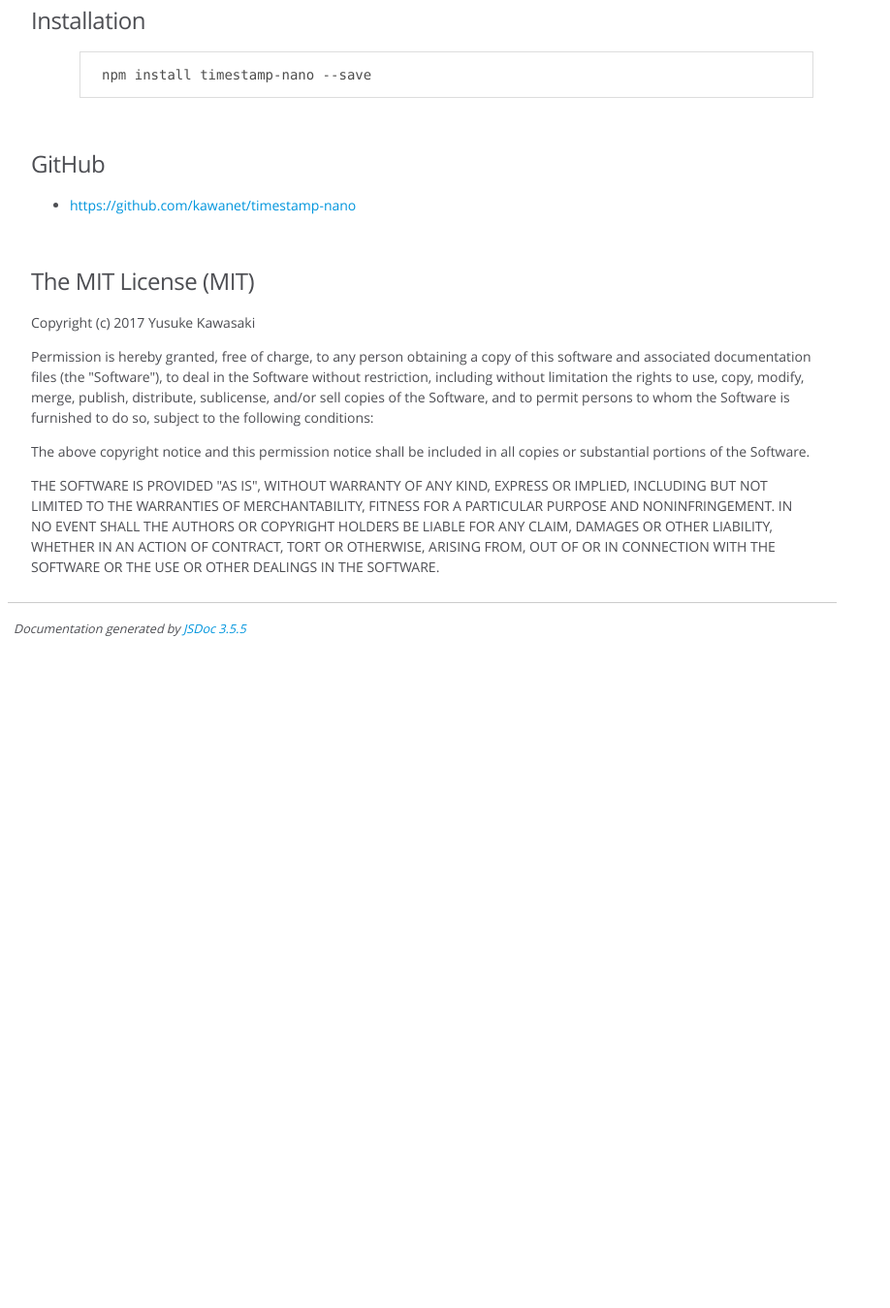
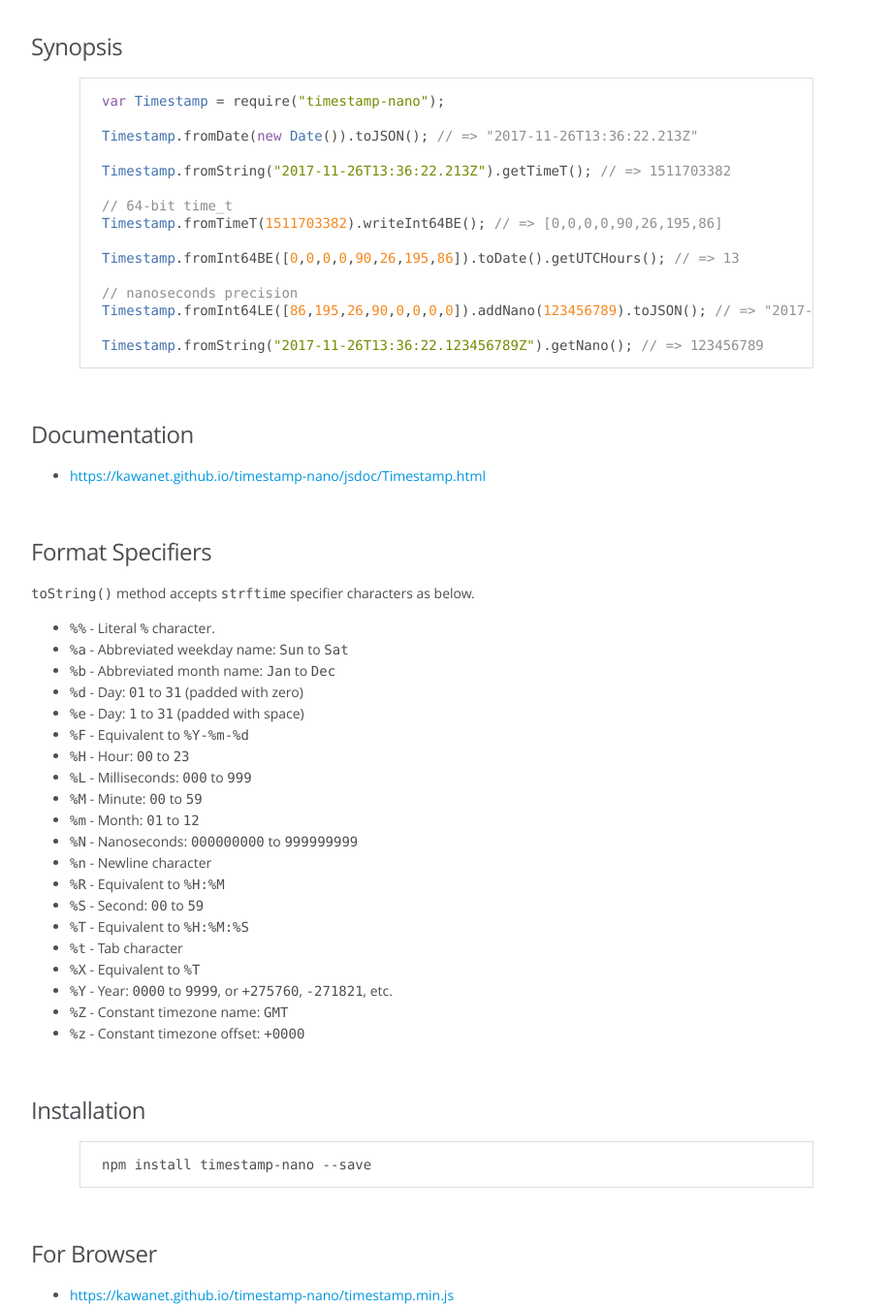
Before and after one commit to kawanet/timestamp-nano, a website: page docs/jsdoc/index.html in a window 1280 px wide. Shown: the part 898-2247 px from the top of the page at 97% size, without its empty margins (0-918 px from the left). Before the commit the page ends 1571 px from the top, so only its background shows below. Drawn offline with Linux system fonts and the light colour scheme.

Commit message:
jsdoc updated

```diff
--- a/docs/jsdoc/index.html
+++ b/docs/jsdoc/index.html
@@ -43,13 +43,14 @@
 
 
     <section>
-        <article><h1>Timestamp for 64-bit time_t, nanosecond precision and strftime</h1><p>JavaScript's native <code>Date</code> object has limits at the range for 275 thousand years
+        <article><h1>Timestamp for 64-bit time_t, nanosecond precision and strftime</h1><p><a href="https://travis-ci.org/kawanet/timestamp-nano"><img src="https://travis-ci.org/kawanet/timestamp-nano.svg?branch=master" alt="Build Status"></a></p>
+<p>JavaScript's native <code>Date</code> object has limits at the range for 275 thousand years
 and the precision of milliseconds.</p>
 <h3>Features</h3><ul>
 <li>Long range: 64-bit signed long long <code>time_t</code> for 292 billion years.</li>
 <li>High precision: nanosecond.</li>
-<li>Formatter: <code>strftime</code> compatible.</li>
-<li>Small: Just 3KB minified.</li>
+<li>Formatter: <code>%Y-%m-%dT%H:%M:%S.%NZ</code>, <code>%a, %b %d %X %Y %z (%Z)</code></li>
+<li>Small: Just 3KB minified</li>
 <li>No dependencies: no other module required. Portable pure JavaScript.</li>
 </ul>
 <h3>Synopsis</h3><pre class="prettyprint source lang-js"><code>var Timestamp = require(&quot;timestamp-nano&quot;);
@@ -58,10 +59,52 @@
 
 Timestamp.fromString(&quot;2017-11-26T13:36:22.213Z&quot;).getTimeT(); // => 1511703382
 
+// 64-bit time_t
 Timestamp.fromTimeT(1511703382).writeInt64BE(); // => [0,0,0,0,90,26,195,86]
 
-Timestamp.fromInt64BE([0,0,0,0,90,26,195,86]).toDate().getUTCHours(); // => 13</code></pre><h3>Installation</h3><pre class="prettyprint source lang-sh"><code>npm install timestamp-nano --save</code></pre><h3>GitHub</h3><ul>
-<li><a href="https://github.com/kawanet/timestamp-nano">https://github.com/kawanet/timestamp-nano</a></li>
+Timestamp.fromInt64BE([0,0,0,0,90,26,195,86]).toDate().getUTCHours(); // => 13
+
+// nanoseconds precision
+Timestamp.fromInt64LE([86,195,26,90,0,0,0,0]).addNano(123456789).toJSON(); // => &quot;2017-11-26T13:36:22.123456789Z&quot;
+
+Timestamp.fromString(&quot;2017-11-26T13:36:22.123456789Z&quot;).getNano(); // => 123456789</code></pre><h3>Documentation</h3><ul>
+<li><a href="https://kawanet.github.io/timestamp-nano/jsdoc/Timestamp.html">https://kawanet.github.io/timestamp-nano/jsdoc/Timestamp.html</a></li>
+</ul>
+<h3>Format Specifiers</h3><p><code>toString()</code> method accepts <code>strftime</code> specifier characters as below.</p>
+<ul>
+<li><code>%%</code> - Literal <code>%</code> character.</li>
+<li><code>%a</code> - Abbreviated weekday name: <code>Sun</code> to <code>Sat</code></li>
+<li><code>%b</code> - Abbreviated month name: <code>Jan</code> to <code>Dec</code></li>
+<li><code>%d</code> - Day: <code>01</code> to <code>31</code> (padded with zero)</li>
+<li><code>%e</code> - Day: <code>1</code> to <code>31</code> (padded with space)</li>
+<li><code>%F</code> - Equivalent to <code>%Y-%m-%d</code></li>
+<li><code>%H</code> - Hour: <code>00</code> to <code>23</code></li>
+<li><code>%L</code> - Milliseconds: <code>000</code> to <code>999</code></li>
+<li><code>%M</code> - Minute: <code>00</code> to <code>59</code></li>
+<li><code>%m</code> - Month: <code>01</code> to <code>12</code></li>
+<li><code>%N</code> - Nanoseconds: <code>000000000</code> to <code>999999999</code></li>
+<li><code>%n</code> - Newline character</li>
+<li><code>%R</code> - Equivalent to <code>%H:%M</code></li>
+<li><code>%S</code> - Second: <code>00</code> to <code>59</code></li>
+<li><code>%T</code> - Equivalent to <code>%H:%M:%S</code></li>
+<li><code>%t</code> - Tab character</li>
+<li><code>%X</code> - Equivalent to <code>%T</code></li>
+<li><code>%Y</code> - Year: <code>0000</code> to <code>9999</code>, or <code>+275760</code>, <code>-271821</code>, etc.</li>
+<li><code>%Z</code> - Constant timezone name: <code>GMT</code></li>
+<li><code>%z</code> - Constant timezone offset: <code>+0000</code></li>
+</ul>
+<h3>Installation</h3><pre class="prettyprint source lang-sh"><code>npm install timestamp-nano --save</code></pre><h3>For Browser</h3><ul>
+<li><a href="https://kawanet.github.io/timestamp-nano/timestamp.min.js">https://kawanet.github.io/timestamp-nano/timestamp.min.js</a></li>
+</ul>
+<h3>GitHub</h3><ul>
+<li><a href="https://github.com/kawanet/timestamp-nano/">https://github.com/kawanet/timestamp-nano/</a></li>
+</ul>
+<h3>Tests</h3><ul>
+<li><a href="https://travis-ci.org/kawanet/timestamp-nano">https://travis-ci.org/kawanet/timestamp-nano</a></li>
+</ul>
+<h3>See Also</h3><ul>
+<li><a href="https://www.npmjs.com/package/int64-buffer">https://www.npmjs.com/package/int64-buffer</a> - for 64bit <code>time_t</code> long long value</li>
+<li><a href="https://www.npmjs.com/package/strftime">https://www.npmjs.com/package/strftime</a> - for formatting with timezone or locale</li>
 </ul>
 <h3>The MIT License (MIT)</h3><p>Copyright (c) 2017 Yusuke Kawasaki</p>
 <p>Permission is hereby granted, free of charge, to any person obtaining a copy
```
Also changed, not shown: docs/jsdoc/Timestamp.html (+21 -4 lines), timestamp.js (+5 -5 lines), 1 other file.
